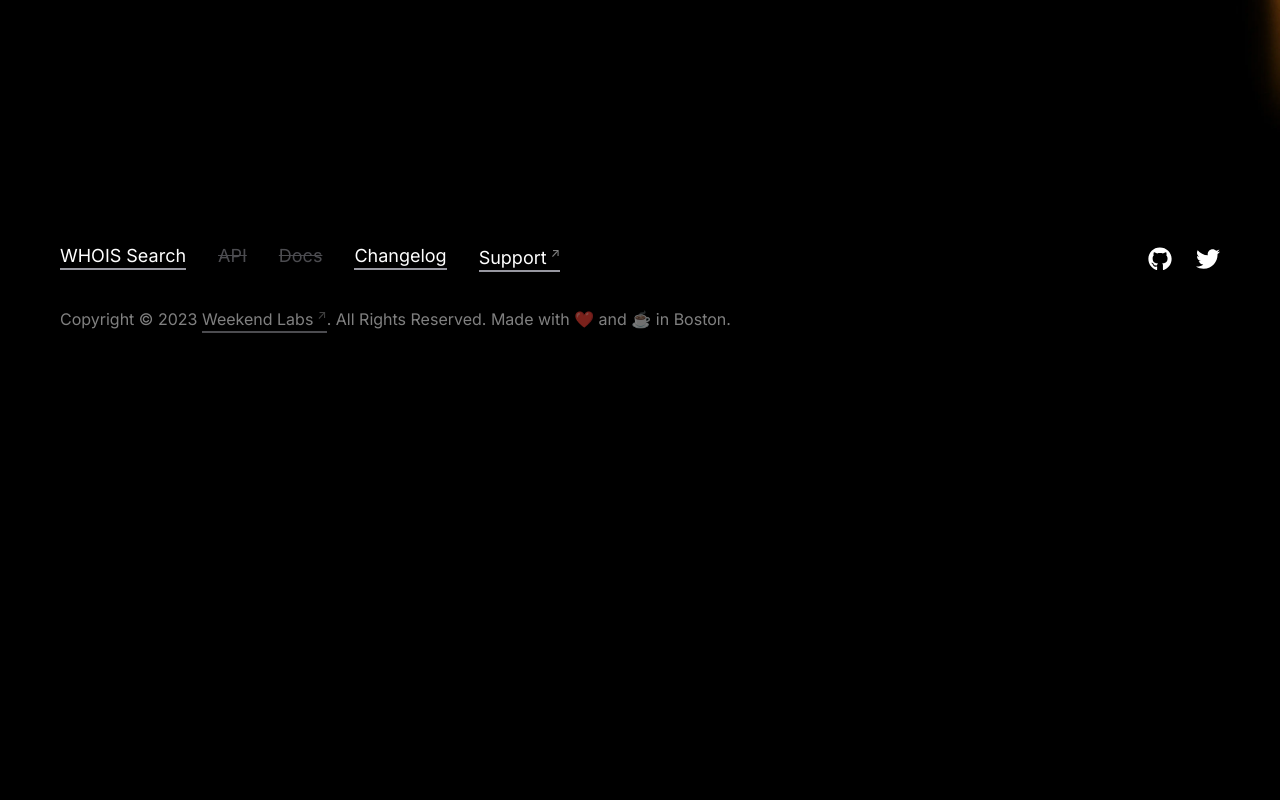
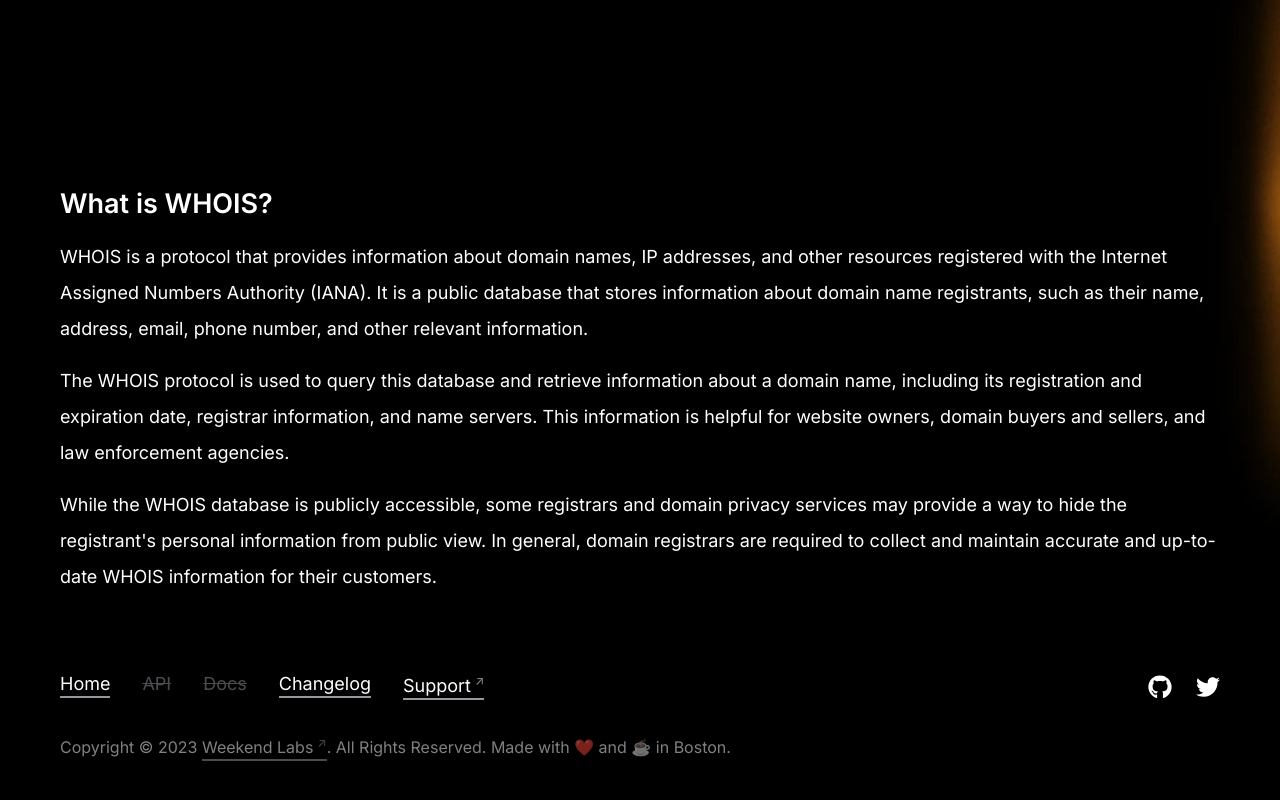
Before and after one commit to weekendlabshq/whois, a Next.js app: page / in a window 1280 px wide. Shown: the part 452-1252 px from the top of the page. Before the commit the page ends 863 px from the top, so only its background shows below. Built offline with nearby package versions, Linux system fonts and the light colour scheme.

Commit message:
additional functions

```diff
--- a/components/Footer.tsx
+++ b/components/Footer.tsx
@@ -8,7 +8,7 @@ export default function Footer() {
                 <ul className="footer__list">
                     <li className="footer__list__item">
                         <Link href="/" className="footer__list__link">
-                            WHOIS Search
+                            Home
                         </Link>
                     </li>
                     <li className="footer__list__item">
--- a/src/pages/index.tsx
+++ b/src/pages/index.tsx
@@ -54,6 +54,14 @@ export default function Home(): JSX.Element {
             </div>
           </div>
         </section>
+        <section className='about'>
+          <div className='container'>
+            <h1>What is WHOIS?</h1>
+            <p>WHOIS is a protocol that provides information about domain names, IP addresses, and other resources registered with the Internet Assigned Numbers Authority (IANA). It is a public database that stores information about domain name registrants, such as their name, address, email, phone number, and other relevant information.</p>
+            <p>The WHOIS protocol is used to query this database and retrieve information about a domain name, including its registration and expiration date, registrar information, and name servers. This information is helpful for website owners, domain buyers and sellers, and law enforcement agencies.</p>
+            <p>While the WHOIS database is publicly accessible, some registrars and domain privacy services may provide a way to hide the registrant's personal information from public view. In general, domain registrars are required to collect and maintain accurate and up-to-date WHOIS information for their customers.</p>
+          </div>
+        </section>
       </Layout>
       <Footer />
     </>
--- a/src/styles/breakpoints/base.scss
+++ b/src/styles/breakpoints/base.scss
@@ -273,7 +273,7 @@ h3 {
   }
 
   p {
-    margin: 0;
+    margin: 0 0 1rem;
   }
 
   a {
```
